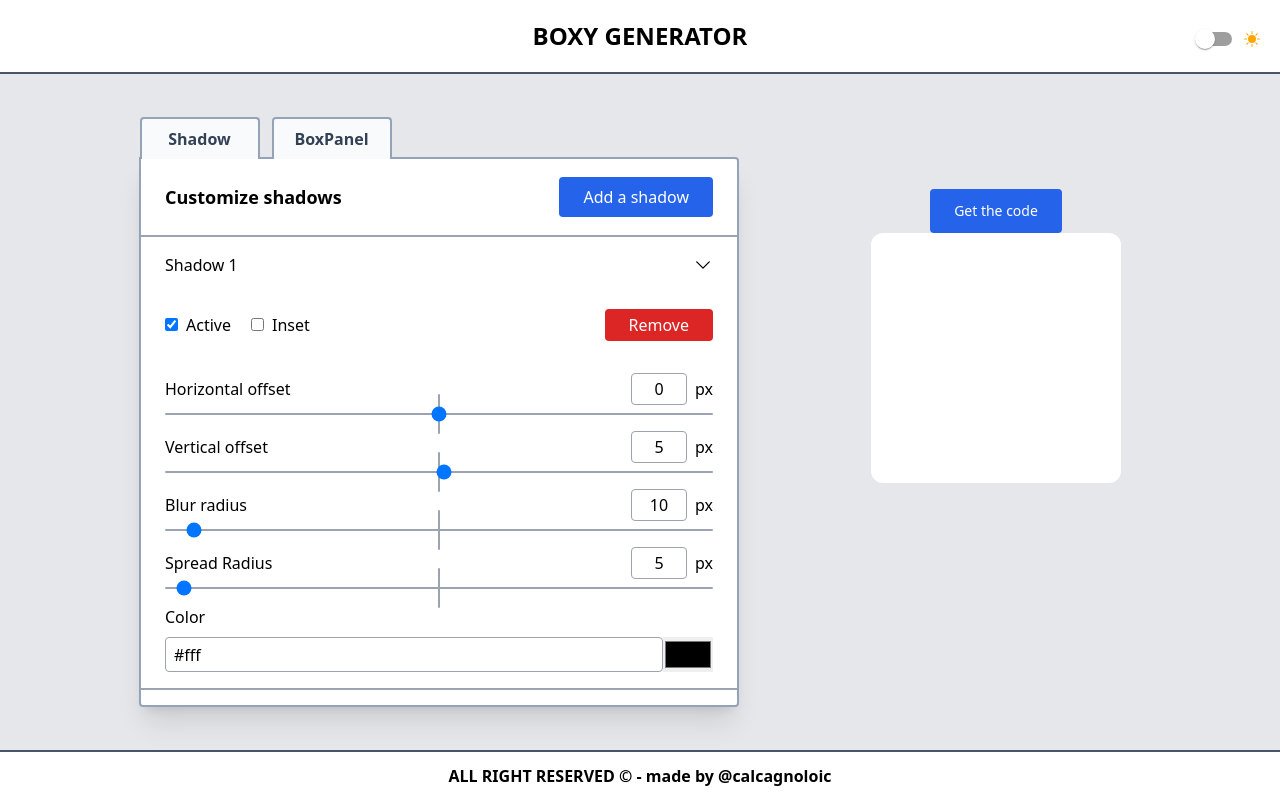
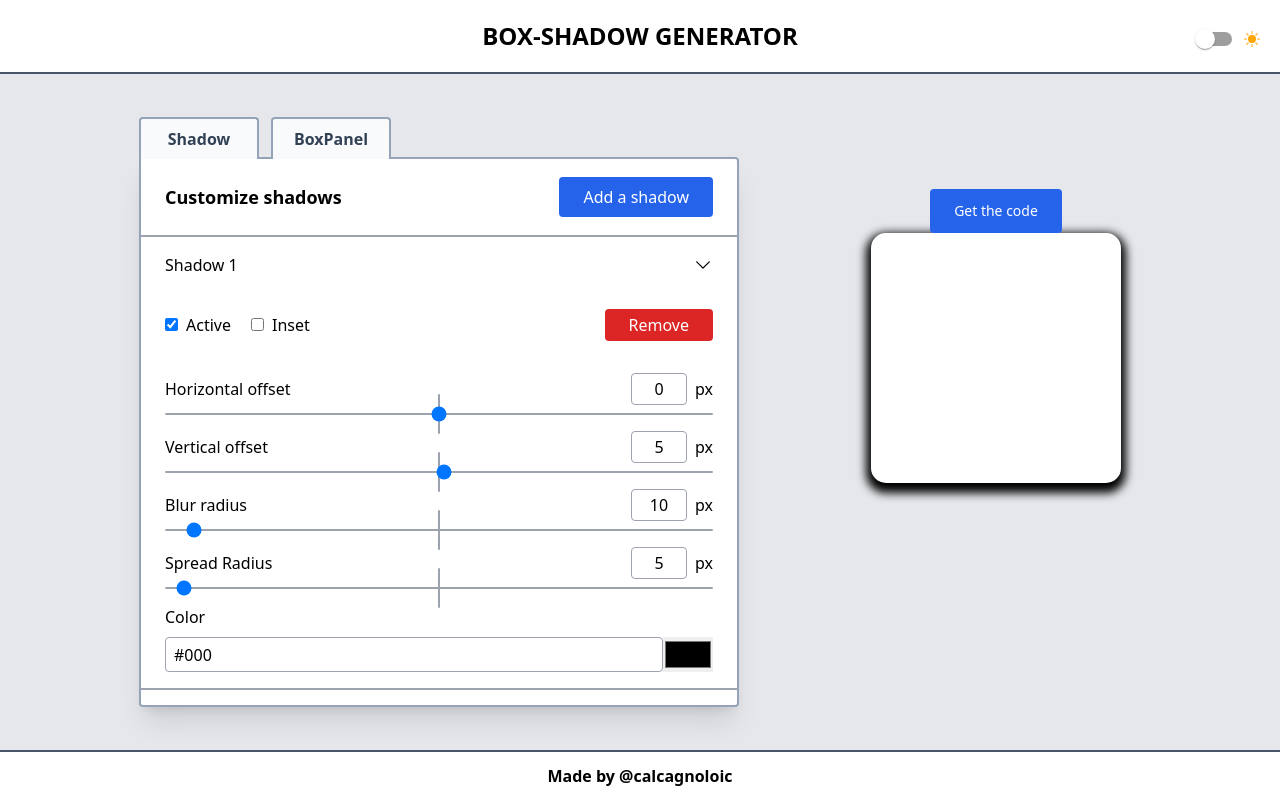
Before and after one commit to CalcagnoLoic/box_shadow_generator, a React (Vite) app: page / in a window 1280 px wide. Built offline with nearby package versions, Linux system fonts and the light colour scheme.

Commit message:
visualisation of box and shadow properties

```diff
--- a/index.html
+++ b/index.html
@@ -4,7 +4,7 @@
     <meta charset="UTF-8" />
     <link rel="icon" type="image/svg+xml" href="/favicon.ico" />
     <meta name="viewport" content="width=device-width, initial-scale=1.0" />
-    <title>Boxy Generator</title>
+    <title>Box-shadow generator</title>
   </head>
   <body>
     <div id="root"></div>
--- a/src/components/Footer.jsx
+++ b/src/components/Footer.jsx
@@ -12,9 +12,8 @@ export const Footer = () => {
             } p-3 border-t-2 border-slate-600`}
         >
             <p className="text-center font-semibold">
-                <span className="uppercase ">All right reserved &copy; </span>
                 <span>
-                    - made by{" "}
+                    Made by{" "}
                     <a
                         href="https://github.com/CalcagnoLoic"
                         target="_blank"
--- a/src/components/Header.jsx
+++ b/src/components/Header.jsx
@@ -14,7 +14,7 @@ export const Header = () => {
             } py-5 border-b-2 flex flex-col justify-center items-center`}
         >
             <h1 className="text-center text-2xl uppercase font-semibold">
-                Boxy Generator
+                Box-shadow Generator
             </h1>
             <ToggleBtnDarkMode />
         </div>
--- a/src/features/boxProperties.js
+++ b/src/features/boxProperties.js
@@ -11,14 +11,14 @@ const initialState = [
     {
         inputNumber: 2,
         name: "Height",
-        value: 150,
+        value: 250,
         minMax: [0, 500],
         type: "range",
     },
     {
         inputNumber: 3,
         name: "Width",
-        value: 150,
+        value: 250,
         minMax: [0, 500],
         type: "range",
     },
--- a/src/features/shadows.js
+++ b/src/features/shadows.js
@@ -39,7 +39,7 @@ const initialState = [
                 inputNumber: 5,
                 name: "Color",
                 type: "color",
-                value: "#fff",
+                value: "#000",
             },
         ],
     },
@@ -87,7 +87,7 @@ export const shadows = createSlice({
                         inputNumber: 5,
                         name: "Color",
                         type: "color",
-                        value: "#fff",
+                        value: "#000",
                     },
                 ],
             });
--- a/src/layouts/LeftContainer.jsx
+++ b/src/layouts/LeftContainer.jsx
@@ -27,7 +27,7 @@ export const LeftContainer = () => {
                     : "bg-white border-slate-400"
             } relative  h-[550px] w-[600px] mt-20 md:mt-10 rounded-b rounded-tr shadow-xl border-2 `}
         >
-            <div className="flex absolute -translate-y-full -left-[2px] lg:-left-[1.5px]">
+            <div className="flex absolute -translate-y-full -left-[2px]">
                 {tabsData.map((obj, index) => (
                     <>
                         <button
--- a/src/layouts/Visualisation/Modal/ModalBtn.jsx
+++ b/src/layouts/Visualisation/Modal/ModalBtn.jsx
@@ -9,7 +9,7 @@ export const ModalBtn = () => {
                 darkMode
                     ? "bg-slate-700 hover:bg-slate-800"
                     : "bg-blue-600 hover:bg-blue-700"
-            } text-white rounded mx-auto mt-2 px-6 py-3 cursor-pointer text-sm`}
+            } text-white rounded mx-auto mt-2 px-6 py-3 cursor-pointer text-sm relative z-0`}
         >
             Get the code
         </div>
--- a/src/layouts/Visualisation/Visualisation.jsx
+++ b/src/layouts/Visualisation/Visualisation.jsx
@@ -1,10 +1,24 @@
-import {ModalBtn} from "./Modal/ModalBtn"
+import { ModalBtn } from "./Modal/ModalBtn";
+import { getBoxShadowValues } from "../../utils/getBoxShadowValues";
+import { useSelector } from "react-redux";
 
 export const Visualisation = () => {
+    const values = useSelector((state) => state.shadows);
+    const valuesBox = useSelector((state) => state.boxProperties);
+
     return (
-        <div className="flex flex-col p-5 ml-10 md:ml-14 lg:ml-28">
+        <div className="flex flex-col p-5 sm:ml-14 lg:ml-28">
             <ModalBtn />
-            <div className="bg-white h-[250px] w-[250px] rounded-xl mb-20 lg:mb-40"></div>
+            <div
+                className="bg-white h-[250px] w-[250px] rounded-xl mb-20 lg:mb-40"
+                style={{
+                    boxShadow: `${getBoxShadowValues(values).slice(0, -1)}`,
+                    borderRadius: `${valuesBox[0].value}px`,
+                    height: `${valuesBox[1].value}px`,
+                    width: `${valuesBox[2].value}px`,
+                    backgroundColor: `${valuesBox[3].value}`,
+                }}
+            ></div>
         </div>
     );
 };
--- /dev/null
+++ b/src/utils/getBoxShadowValues.js
@@ -0,0 +1,25 @@
+export const getBoxShadowValues = (shadows) => {
+    let finalString = "";
+
+    shadows.forEach((shadow) => {
+        if (shadow.active) {
+            shadow.inputs.forEach((input) => {
+                if (input.type === "range") {
+                    return (finalString += `${input.value}px `);
+                } else if (input.type === "color") {
+                    return (finalString += `${input.value}`);
+                }
+            });
+
+            if (shadow.inset) finalString += " inset";
+
+            if (shadows.indexOf(shadow) === shadows.length - 1) {
+                return (finalString += ";");
+            } else {
+                return (finalString += ", ");
+            }
+        }
+    });
+
+    return finalString;
+};
```
